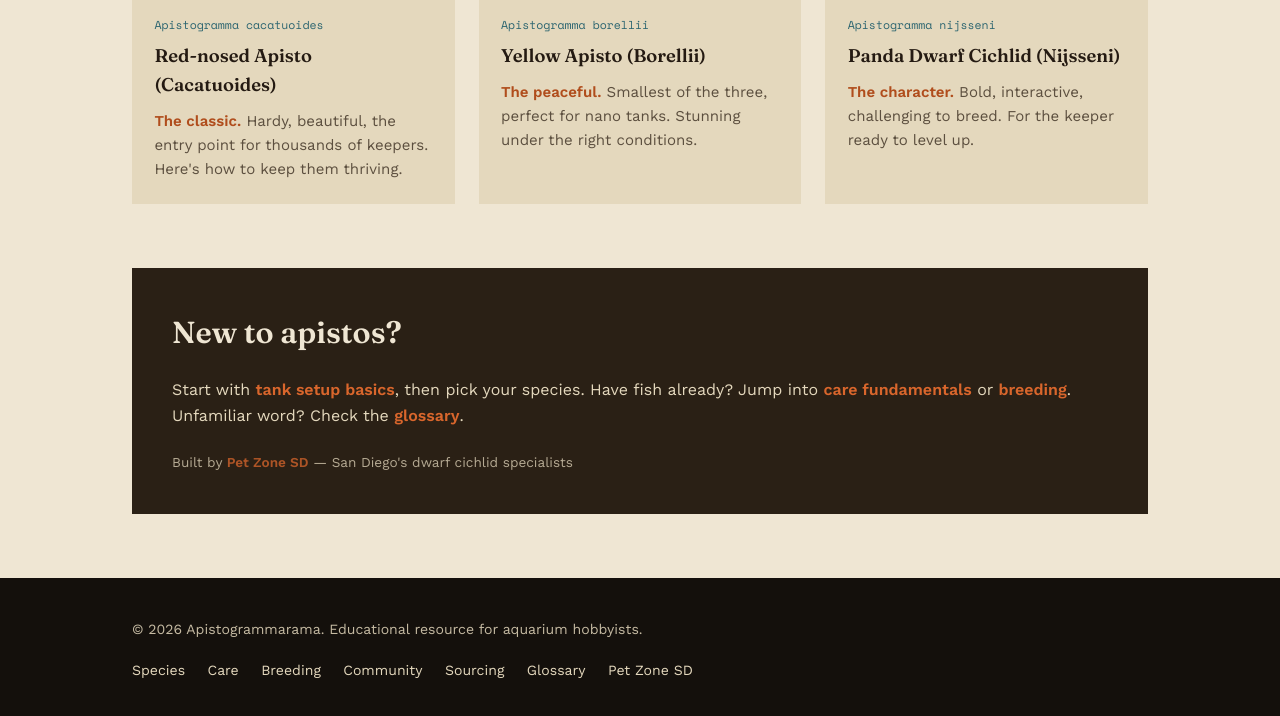
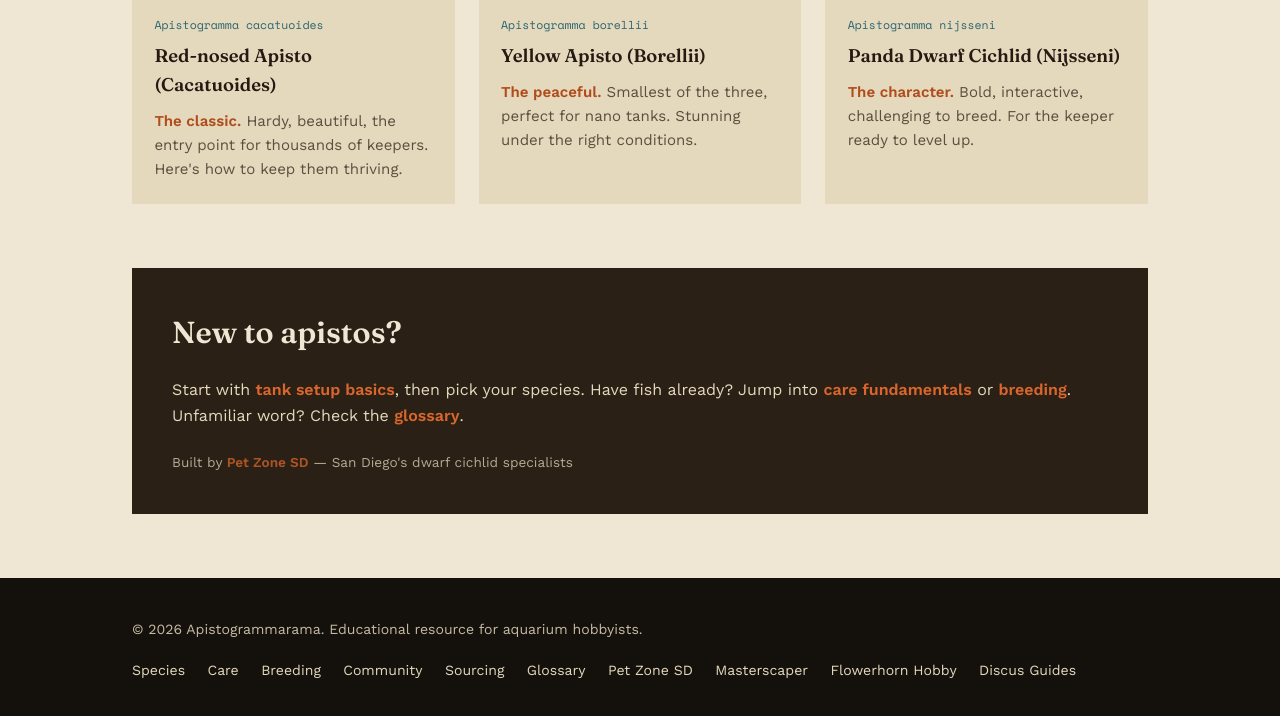
Before and after one commit to petzonesd/apistogrammarama, a plain HTML site: page index.html in a window 1280 px wide. Shown: the part 1846-2562 px from the top of the page. Drawn offline with nearby package versions, Linux system fonts and the light colour scheme.

Commit message:
Add sibling spoke-site cross-links (Masterscaper, Flowerhorn Hobby, Discus Guides) to homepage footer
Co-Authored-By: Claude Sonnet 5 <noreply@anthropic.com>
Claude-Session: https://claude.ai/code/session_01A696Wd7kiCQ7XBeVd5ev53

```diff
--- a/index.html
+++ b/index.html
@@ -148,6 +148,9 @@
                 <li><a href="/sourcing/">Sourcing</a></li>
                 <li><a href="/glossary/">Glossary</a></li>
                 <li><a href="https://www.petzonesd.com">Pet Zone SD</a></li>
+                <li><a href="https://masterscaper.com" target="_blank" rel="noopener">Masterscaper</a></li>
+                <li><a href="https://flowerhornhobby.com" target="_blank" rel="noopener">Flowerhorn Hobby</a></li>
+                <li><a href="https://discusguides.com" target="_blank" rel="noopener">Discus Guides</a></li>
             </ul>
         </div>
     </footer>
```
